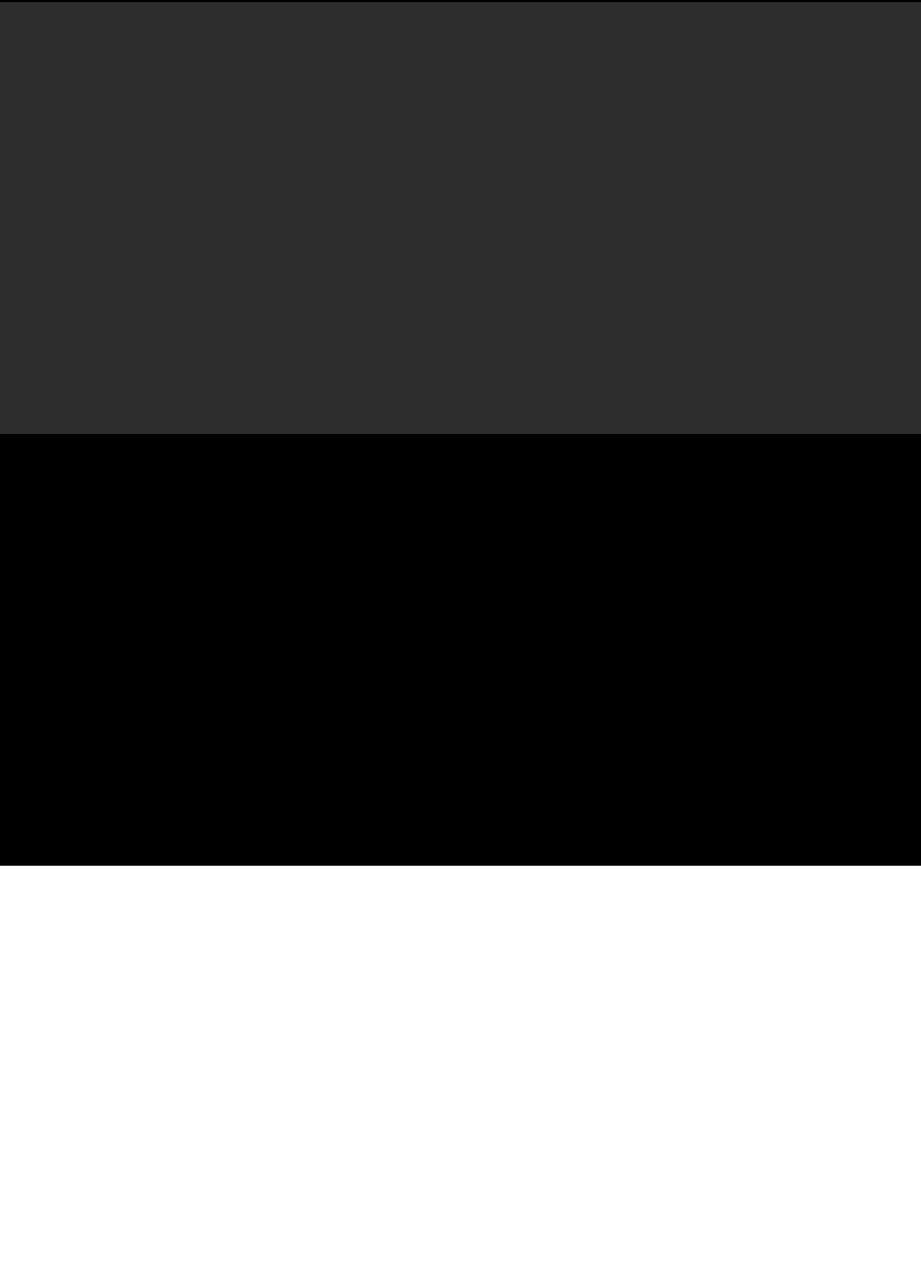
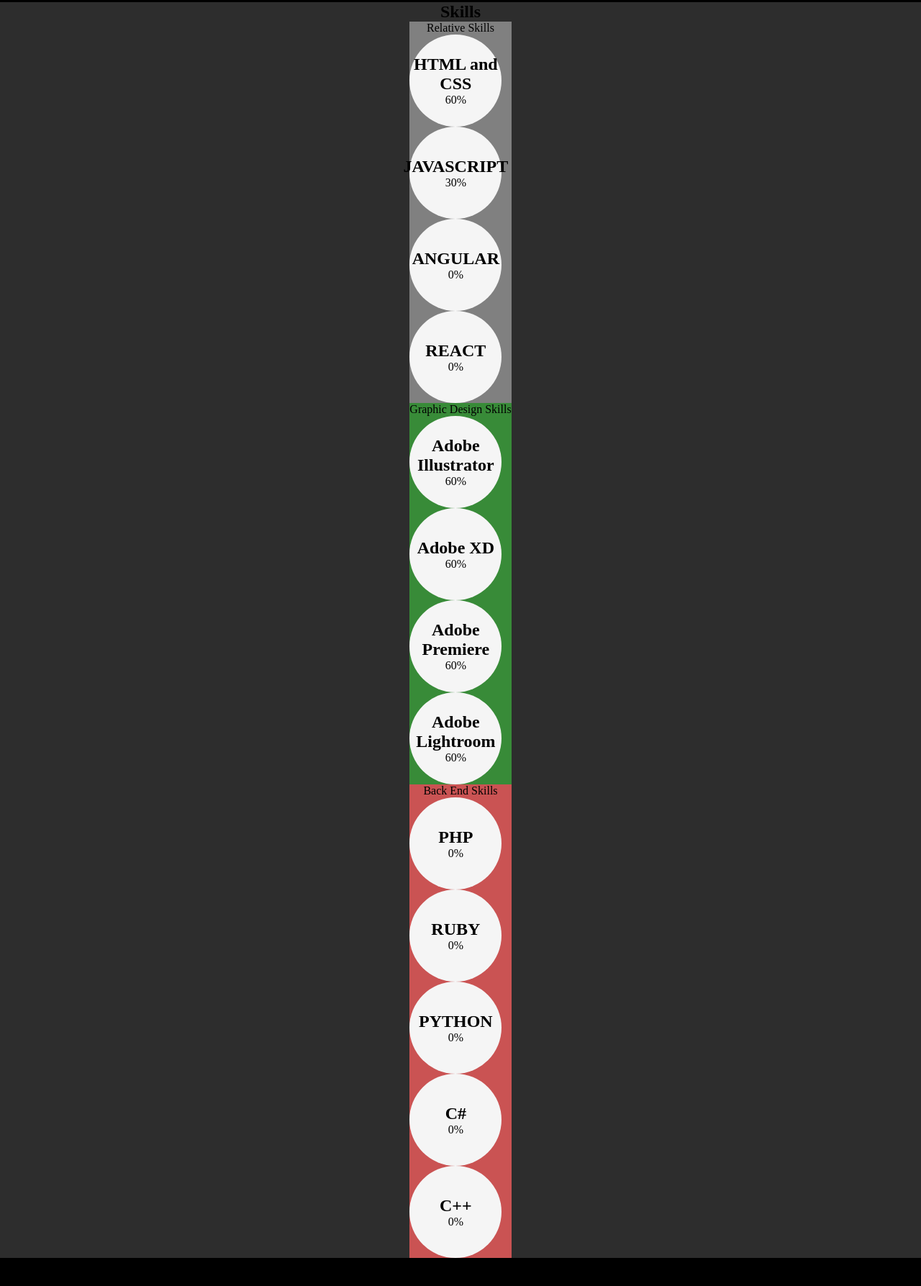
Before and after one commit to marwindacallos/CSS---HTML-, a plain HTML site: page My Own Made/PORTFOLIO/index.html in a window 1280 px wide. Shown: the part 549-2336 px from the top of the page at 72% size. Before the commit the page ends 1752 px from the top, so only its background shows below. Drawn offline with nearby package versions, Linux system fonts and the light colour scheme.

Commit message:
Adding HTML SKILLS

```diff
--- a/My Own Made/PORTFOLIO/index.html
+++ b/My Own Made/PORTFOLIO/index.html
@@ -58,10 +58,12 @@
    </div>
    <div class="nav_menu_links">
     <div class="nav_links">
-     <a href="#home" class="nav_link">Home</a>
-     <a href="#skills" class="nav_link">Skills</a>
-     <a href="#services" class="nav_link">Services</a>
-     <a href="#contacts" class="nav_link">Contacts</a>
+     <ul>
+      <li><a href="#home" class="nav_link">Home</a></li>
+      <li><a href="#skills" class="nav_link">Skills</a></li>
+      <li><a href="#services" class="nav_link">Services</a></li>
+      <li><a href="#contacts" class="nav_link">Contacts</a></li>
+     </ul>
     </div>
     <div class="download_resume">
      <a download="" href="#" class="download">Download <span class="resume">Resume</span></a>
@@ -101,10 +103,107 @@
 </main>
  <!-- SECTIONS -->
  <!-- SKILLS -->
-<section>
+<section id="skills">
  <div class="skills_container">
   <div class="skills_grid">
-
+   <h1>Skills</h1>
+   <div class="r_skills">Relative Skills
+   <div class="skills">
+    <h1>HTML and CSS</h1>
+    <div class="percentage">
+     <div class="percentage-visual"></div>
+     <div class="percentage-text">60%</div>
+    </div>
+   </div>
+   <div class="skills">
+    <h1>JAVASCRIPT</h1>
+    <div class="percentage">
+     <div class="percentage-visual"></div>
+     <div class="percentage-text">30%</div>
+    </div>
+   </div>
+   <div class="skills">
+    <h1>ANGULAR</h1>
+    <div class="percentage">
+     <div class="percentage-visual"></div>
+     <div class="percentage-text">0%</div>
+    </div>
+   </div>
+   <div class="skills">
+    <h1>REACT</h1>
+    <div class="percentage">
+     <div class="percentage-visual"></div>
+     <div class="percentage-text">0%</div>
+    </div>
+   </div>
+   </div>
+   <div class="gd_skills">Graphic Design Skills
+    <div class="skills">
+     <h1>Adobe Illustrator</h1>
+     <div class="percentage">
+      <div class="percentage-visual"></div>
+      <div class="percentage-text">60%</div>
+     </div>
+    </div>
+    <div class="skills">
+     <h1>Adobe XD</h1>
+     <div class="percentage">
+      <div class="percentage-visual"></div>
+      <div class="percentage-text">60%</div>
+     </div>
+    </div>
+    <div class="skills">
+     <h1>Adobe Premiere</h1>
+     <div class="percentage">
+      <div class="percentage-visual"></div>
+      <div class="percentage-text">60%</div>
+     </div>
+    </div>
+    <div class="skills">
+     <h1>Adobe Lightroom</h1>
+     <div class="percentage">
+      <div class="percentage-visual"></div>
+      <div class="percentage-text">60%</div>
+     </div>
+    </div>
+   </div>
+   <div class="be_skills">Back End Skills
+    <div class="skills">
+     <h1>PHP</h1>
+     <div class="percentage">
+      <div class="percentage-visual"></div>
+      <div class="percentage-text">0%</div>
+     </div>
+    </div>
+    <div class="skills">
+     <h1>RUBY</h1>
+     <div class="percentage">
+      <div class="percentage-visual"></div>
+      <div class="percentage-text">0%</div>
+     </div>
+    </div>
+    <div class="skills">
+     <h1>PYTHON</h1>
+     <div class="percentage">
+      <div class="percentage-visual"></div>
+      <div class="percentage-text">0%</div>
+     </div>
+    </div>
+    <div class="skills">
+     <h1>C#</h1>
+     <div class="percentage">
+      <div class="percentage-visual"></div>
+      <div class="percentage-text">0%</div>
+     </div>
+    </div>
+    <div class="skills">
+     <h1>C++</h1>
+     <div class="percentage">
+      <div class="percentage-visual"></div>
+      <div class="percentage-text">0%</div>
+     </div>
+    </div>
+   </div>
   </div>
  </div>
 </section>
--- a/My Own Made/PORTFOLIO/styles/styles.css
+++ b/My Own Made/PORTFOLIO/styles/styles.css
@@ -158,14 +158,17 @@ html {
  flex-direction: column;
  padding: 1rem 5% 0;
 }
-.nav_links a {
+.nav_links li {
  padding-bottom: 4rem;
  text-transform: uppercase;
+
+ letter-spacing: 2px;
+}
+.nav_links li a {
  color: whitesmoke;
- letter-spacing: 2px;
  transition: 0.4s;
 }
-.nav_links > a:hover {
+.nav_links li a:hover {
  color: rgb(153, 152, 152);
 }
 /* DOWNLOAD RESUME */
@@ -178,20 +181,29 @@ html {
  border-radius: 10rem;
  margin: 0 10px;
  padding: 5px 0;
+ letter-spacing: 2px;
  transition: 0.4s;
 }
 .download {
  color: rgb(160, 153, 153);
  text-transform: uppercase;
+ transition: 0.4s;
 }
-.download_resume {
- letter-spacing: 2px;
+.download_resume:hover {
+ background-color: rgb(95, 95, 104);
+}
+.download_resume:hover > .download {
+ color: black;
 }
 .resume {
  color: whitesmoke;
  /* background-color: black; */
  text-transform: uppercase;
  font-weight: var(--font-semi-bold);
+ transition: 0.4s;
+}
+.resume:hover {
+ color: var(--first-color-light);
 }
 /* NAV TITLE */
 .nav_main {
@@ -242,6 +254,7 @@ html {
  height: 0.185rem;
  position: relative;
  cursor: pointer;
+ transition: 0.4s;
 }
 .hamburger_menu a::before,
 .hamburger_menu a::after {
@@ -253,10 +266,19 @@ html {
 }
 .hamburger_menu a::before {
  transform: translateY(-6px);
+ transition: 0.4s;
 }
+
 .hamburger_menu a::after {
  transform: translateY(6px);
+ transition: 0.4s;
 }
+/* .hamburger_menu a::after {
+ transform: rotate(40deg);
+}
+.hamburger_menu a::before {
+ transform: rotate(-40deg);
+} */
 
 /* HERO */
 .hero_container {
@@ -353,8 +375,32 @@ html {
 /* SKILLS CONTAINER */
 .skills_container {
  width: 100%;
- height: 75vh;
  background-color: rgb(45, 45, 45);
+ display: flex;
+ flex-direction: row;
+ justify-content: center;
+ text-align: center;
+}
+.r_skills {
+ background-color: grey;
+}
+.gd_skills {
+ background-color: rgb(56, 139, 56);
+}
+.be_skills {
+ background-color: rgb(202, 83, 83);
+}
+.skills {
+ width: 8rem;
+ height: 8rem;
+ border: 20% solid rgb(151, 148, 148);
+ background-color: whitesmoke;
+ border-radius: 50%;
+ display: flex;
+ flex-direction: column;
+ justify-content: center;
+ align-items: center;
+ text-align: center;
 }
 
 /* SERVICES CONTAINER */
```
